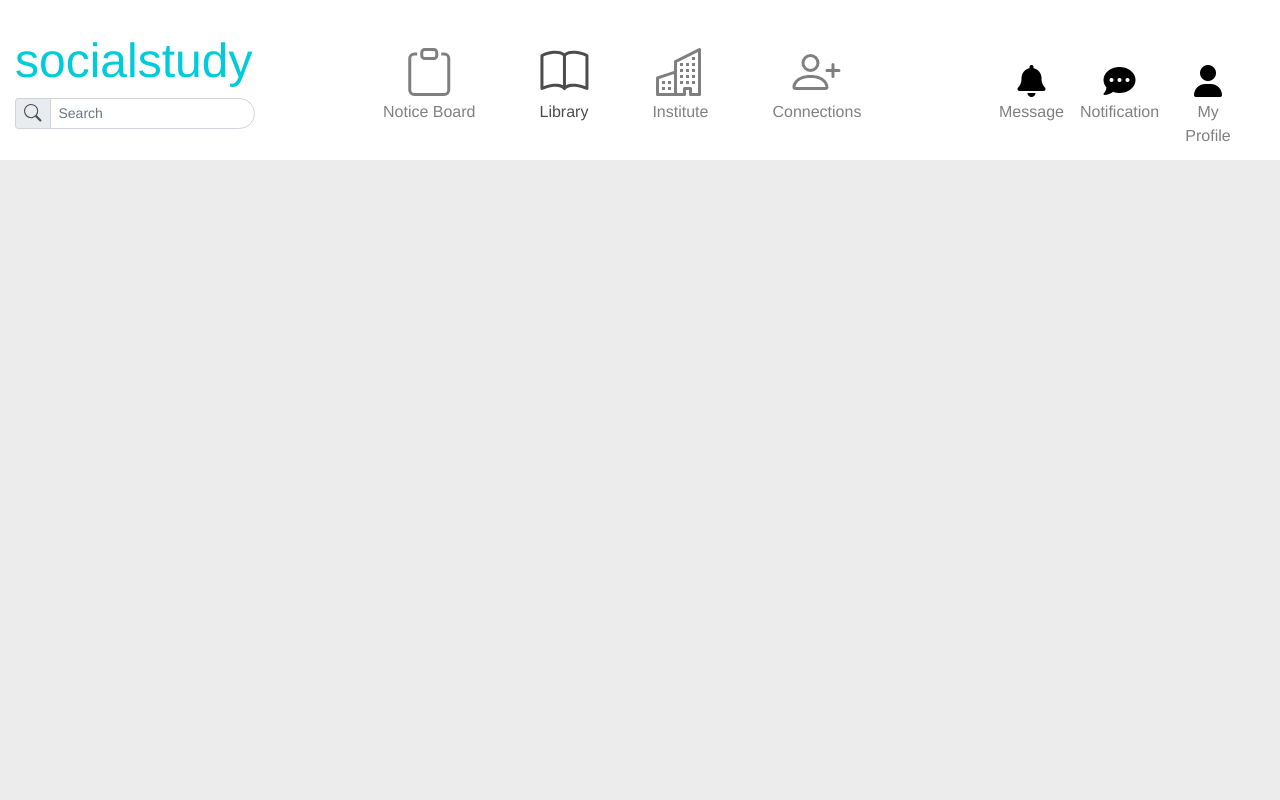
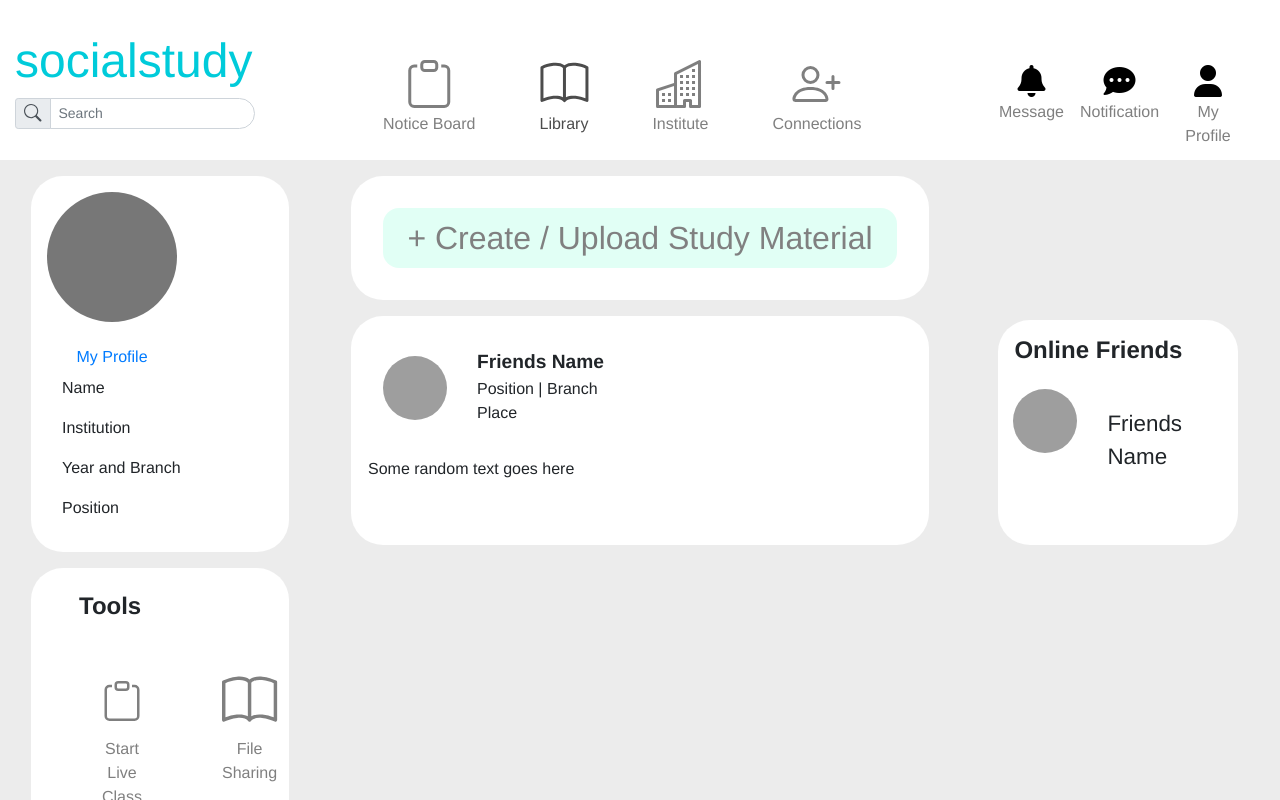
Before and after one commit to ABSOLUTE-ZER0/socialstudy, a Vue app: page /Home in a window 1280 px wide. Both pictures are taken after a click on the link "Library". Shown: the top 800 px of the page. Built offline with nearby package versions, Linux system fonts and the light colour scheme; grey boxes are pictures that could not be loaded.

Commit message:
Optimised routing even more, library page created

```diff
--- a/src/components/DetailsAndTools.vue
+++ b/src/components/DetailsAndTools.vue
@@ -22,12 +22,12 @@
         <b-row>
           <b-col>
 
-            <b-navbar style="margin-top: 2em">
+            <b-navbar style="margin-top: 1em">
               <b-navbar-nav>
-                <b-nav-item class="tool" @click="pageName='NoticeBoard';changePage()">
+                <b-nav-item class="tool" @click="pageName='';changePage()">
                   <b-icon class="icon" icon="clipboard" font-scale="4"></b-icon>Start Live Class
                 </b-nav-item>
-                <b-nav-item class="tool" @click="pageName='Library';changePage()">
+                <b-nav-item class="tool" @click="pageName='';changePage()">
                   <b-icon class="icon" icon="book" font-scale="4"></b-icon>File Sharing
                 </b-nav-item>
               </b-navbar-nav>
@@ -35,10 +35,10 @@
 
             <b-navbar>
               <b-navbar-nav>
-                <b-nav-item class="tool" @click="pageName='Institute';changePage()">
+                <b-nav-item class="tool" @click="pageName='';changePage()">
                   <b-icon class="icon" icon="building" font-scale="4"> </b-icon>Assignment
                 </b-nav-item>
-                <b-nav-item class="tool" @click="pageName='Connections';changePage()">
+                <b-nav-item class="tool" @click="pageName='';changePage()">
                   <b-icon class="icon" icon="person-plus" font-scale="4"></b-icon>Manage Group
                 </b-nav-item>
               </b-navbar-nav>
@@ -46,10 +46,10 @@
 
             <b-navbar>
               <b-navbar-nav>
-                <b-nav-item class="tool" @click="pageName='NoticeBoard';changePage()">
+                <b-nav-item class="tool" @click="pageName='';changePage()">
                   <b-icon class="icon" icon="clipboard" font-scale="4"></b-icon>Attendance
                 </b-nav-item>
-                <b-nav-item class="tool" @click="pageName='Library';changePage()">
+                <b-nav-item class="tool" @click="pageName='';changePage()">
                   <b-icon class="icon" icon="book" font-scale="4"></b-icon>Report Card
                 </b-nav-item>
               </b-navbar-nav>
--- /dev/null
+++ b/src/components/Friends.vue
@@ -0,0 +1,54 @@
+<template>
+  <div>
+    <b-row style="padding: 1em">
+      <h4 style="font-weight: bold">Online Friends</h4>
+    </b-row>
+    <b-row class="friends-row">
+      <b-col cols="12" md="auto">
+        <b-img class="friends-img" src="https://placekitten.com/1000/300" rounded="circle" alt="Circle image"></b-img>
+      </b-col>
+      <b-col>
+        <p class="friends-name">Friends Name</p>
+      </b-col>
+    </b-row>
+  </div>
+
+</template>
+
+
+<style scoped>
+  .comp {
+    background-color: white !important;
+    border-radius: 2em;
+    margin: 1em;
+  }
+
+
+
+  .friends-name {
+    font-size: 1.4em;
+    margin-top: 0.8em;
+  }
+
+  .friends-img {
+    width: 4em !important;
+    height: 4em;
+  }
+</style>
+
+
+
+<script>
+  export default {
+    data() {
+      return {
+        siteName: ""
+      }
+    },
+    components: {
+    },
+    methods: {
+
+    }
+  }
+</script>
--- a/src/components/Header.vue
+++ b/src/components/Header.vue
@@ -71,7 +71,9 @@
   }
 
 
-
+  .options{
+    display: flex;
+  }
   .input-group-prepend {
     border-top-left-radius: 5em !important;
     border-bottom-left-radius: 5em !important;
--- a/src/components/Library.vue
+++ b/src/components/Library.vue
@@ -1,4 +1,10 @@
 <template>
+
+  <b-row>
+    <b-col class="" cols="8">
+      <b-row class="comp">
+        <b-button variant="info" class="create-btn" >+ Create / Upload Study Material</b-button>
+      </b-row>
       <div style="padding: 2em" class="comp">
         <b-row>
           <b-col cols="12" md="auto">
@@ -19,27 +25,66 @@
         </b-row>
         <b-row v-if=false style="margin-top:1em">
           <b-embed></b-embed>
-          `</b-row>
+        </b-row>
       </div>
+    </b-col>
+    <b-col style="margin-top: 10em; margin-left: 4%" class="comp" cols="3">
+      <Friends />
+    </b-col>
+  </b-row>
 </template>
 
 
 <style scoped>
+  .comp {
+    background-color: white !important;
+    border-radius: 2em;
+    margin: 1em;
+  }
 
+  .create-btn{
+    width: 100%;
+    margin: 1em;
+    font-size: 2em;
+    border-radius: 0.5em;
+    border: 0;
+    color: gray;
+    background-color: rgba(127, 255, 212, 0.233);
+  }
 
+  .post-profile-img {
+    width: 4em !important;
+    height: 4em;
+    margin-top: 0.5em;
+  }
 
+  .post-profile-name {
+    font-size: 1.2em;
+    font-weight: bold;
+    margin: 0;
+  }
+
+  .post-profile-position {
+    margin: 0;
+  }
 </style>
 
 
 
 <script>
+  import Friends from "./Friends"
+
   export default {
     data() {
       return {
-
+        siteName: ""
       }
     },
     components: {
+      Friends
+    },
+    methods: {
+
     }
   }
 </script>
--- a/src/components/NoticeBoard.vue
+++ b/src/components/NoticeBoard.vue
@@ -1,15 +1,8 @@
 <template>
-  <div class="main-div">
-    <b-container fluid>
+
   <b-row>
-          <b-col cols="3">
-            <Tools v-on:changeSite="updateSite($event);changePage()"/>
-          </b-col>
-
-        <b-col class="" cols="6">
-
+        <b-col class="" cols="8">
           <StartPost />
-
       <div style="padding: 2em" class="comp">
         <b-row>
           <b-col cols="12" md="auto">
@@ -30,78 +23,46 @@
         </b-row>
         <b-row v-if=false style="margin-top:1em">
           <b-embed></b-embed>
-          `</b-row>
+        </b-row>
       </div>
         </b-col>
-
-
-
-        <b-col style="margin-top: 10em; margin-left: 4%" class="comp" cols="2">
-          <b-row style="padding: 1em">
-            <h4 style="font-weight: bold">Online Friends</h4>
-          </b-row>
-          <b-row class="friends-row">
-            <b-col cols="12" md="auto">
-              <b-img class="friends-img" src="https://placekitten.com/1000/300" rounded="circle" alt="Circle image"></b-img>
-            </b-col>
-            <b-col>
-              <p class="friends-name">Friends Name</p>
+        <b-col style="margin-top: 10em; margin-left: 4%" class="comp" cols="3">
+          <Friends />
         </b-col>
   </b-row>
-
-
-        </b-col>
-
-      </b-row>
-    </b-container>
-  </div>
 </template>
 
 
 <style scoped>
-
-
   .comp {
     background-color: white !important;
     border-radius: 2em;
     margin: 1em;
   }
 
-
-
-  .friends-name {
-    font-size: 1.4em;
-    margin-top: 0.8em;
-  }
-
-  .friends-img {
-    width: 4em !important;
-    height: 4em;
-  }
-
-  .post-profile-img{
+  .post-profile-img {
     width: 4em !important;
     height: 4em;
     margin-top: 0.5em;
   }
-  .post-profile-name{
+
+  .post-profile-name {
     font-size: 1.2em;
     font-weight: bold;
     margin: 0;
   }
 
-  .post-profile-position{
+  .post-profile-position {
     margin: 0;
   }
-
-
 </style>
 
 
 
 <script>
   import StartPost from "./StartPost"
-import Tools from "./DetailsAndTools"
+    import Friends from "./Friends"
+
   export default {
     data() {
       return {
@@ -110,15 +71,10 @@ import Tools from "./DetailsAndTools"
     },
     components: {
       StartPost,
-      Tools
+      Friends
     },
-  methods:{
-    updateSite(newValue){
-      this.siteName=newValue;
-    },
-      changePage: function(){
-        this.$emit("changeSite", this.siteName)
-      }
+    methods: {
+
     }
   }
 </script>
--- /dev/null
+++ b/src/components/Options.vue
@@ -0,0 +1,53 @@
+<template>
+  <div class="main-div">
+    <b-container fluid>
+      <b-row>
+        <b-col cols="3">
+          <Tools v-on:changeSite="updateSite($event);changePage()" />
+        </b-col>
+
+        <b-col cols="9">
+          <NoticeBoard v-if="siteNameProp == 'NoticeBoard'"/>
+          <Library v-if="siteNameProp == 'Library'"/>
+        </b-col>
+      </b-row>
+    </b-container>
+  </div>
+</template>
+
+
+<style scoped>
+
+</style>
+
+
+
+<script>
+  import NoticeBoard from "./NoticeBoard"
+  import Tools from "./DetailsAndTools"
+  import Library from "./Library"
+
+  export default {
+    data() {
+      return {
+        siteName: "NoticeBoard",
+      }
+    },
+    components: {
+      NoticeBoard,
+      Tools,
+      Library
+    },
+    methods: {
+      updateSite(newValue) {
+        this.siteName = newValue;
+      },
+      changePage: function () {
+        this.$emit("changeSite", this.siteName)
+      }
+    },
+    props:{
+      siteNameProp: String
+    }
+  }
+</script>
--- a/src/views/Home.vue
+++ b/src/views/Home.vue
@@ -1,37 +1,46 @@
 <template>
   <div>
-    <Header v-on:changeSite="updateSite($event)"  />
-    <NoticeBoard v-on:changeSite="updateSite($event)" v-if="siteName == 'NoticeBoard'"/>
-    <Profile  v-if="siteName == 'MyProfile'" />
+    <Header v-on:changeSite="updateSite($event)" />
+    <Options :siteNameProp="siteName" v-on:changeSite="updateSite($event);changePage()" v-if="options.find(check)==siteName" />
+    <Profile v-if="siteName == 'MyProfile'" />
   </div>
 </template>
 
 <script>
   import Header from "../components/Header";
-import NoticeBoard from "../components/NoticeBoard";
-import Profile from "../components/Profile"
+  import Options from "../components/Options";
+  import Profile from "../components/Profile";
+
+
 
   export default {
     data() {
-    return{
-      siteName: 'NoticeBoard'
+      return {
+        siteName: 'NoticeBoard',
+        options: ["NoticeBoard", "Library"]
+
       }
     },
-  components:{
+    components: {
       Header,
-    NoticeBoard,
+      Options,
       Profile
     },
-  methods:{
-    updateSite(newValue){
-      this.siteName=newValue;
+    methods: {
+      updateSite(newValue) {
+        this.siteName = newValue;
+      },
+      check(name){
+        if(this.siteName == name)
+         return true
       }
+
     }
   }
 </script>
 
 <style>
-body{
+  body {
     background-color: rgb(236, 236, 236) !important;
   }
 </style>
```
Lines whose indentation alone changed are shown as unchanged.
